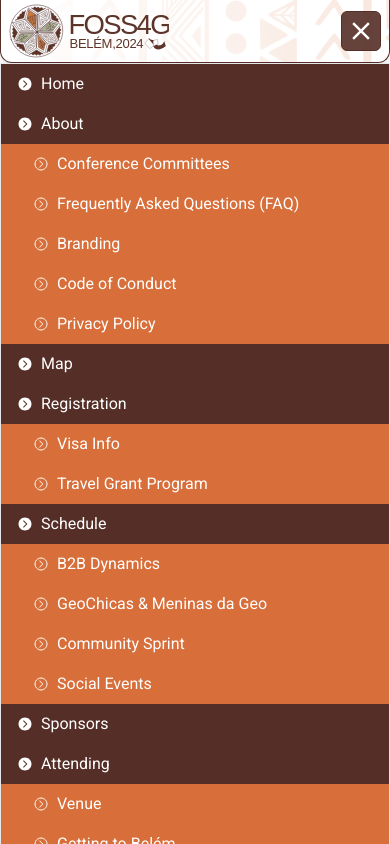
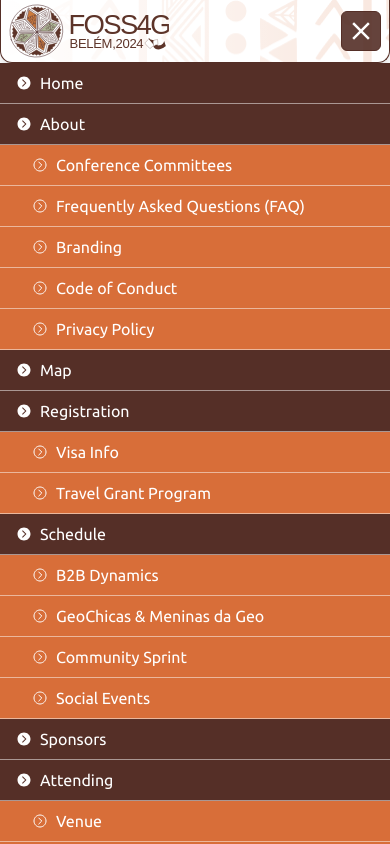
Before and after one commit to rami-dv/foss4g-belem, a Next.js app: page / in a window 390 px wide. Both pictures are taken after a click on the element 361 px from the left and 30 px from the top of the page. Shown: the top 844 px of the page. Built offline with nearby package versions, Linux system fonts and the light colour scheme.

Commit message:
better dividers

```diff
--- a/src/components/header.tsx
+++ b/src/components/header.tsx
@@ -175,9 +175,13 @@ export default function Header() {
             leaveTo="opacity-0"
             className="absolute z-40 top-full items-start justify-start w-full [max-height:calc(100vh_-_5rem)]"
           >
-            <div className="bg-white border sm:hidden w-full rounded-b-lg shadow-md">
+            <div className="bg-white font-ubuntu sm:hidden w-full rounded-b-lg shadow-md">
               {menuItems.map((menuItem) => (
-                <div key={menuItem.href} className="flex flex-col">
+                <>
+                  <div
+                    key={menuItem.href}
+                    className="flex flex-col border-b border-white/50 bg-f4g_red"
+                  >
                     <Link
                       href={menuItem.href}
                       onClick={() => setIsMenuOpen(false)}
@@ -191,22 +195,25 @@ export default function Header() {
                         {menuItem.label}
                       </div>
                     </Link>
-                  <div className="flex flex-col">
-                    {menuItem.links &&
-                      menuItem.links.map((link) => (
+                  </div>
+
+                  {menuItem.links && (
+                    <div className="flex flex-col bg-f4g_orange ">
+                      {menuItem.links.map((link) => (
                         <Link
                           key={link.href}
                           href={link.href}
                           onClick={() => setIsMenuOpen(false)}
                         >
-                          <div className="flex items-center pl-8 text-white py-2 bg-f4g_orange">
+                          <div className="flex items-center pl-8  border-b border-white/50 text-white py-2 bg-f4g_orange">
                             <IoChevronForwardCircleOutline className="inline-block mr-2" />
                             {link.label}
                           </div>
                         </Link>
                       ))}
                     </div>
-                </div>
+                  )}
+                </>
               ))}
             </div>
           </Transition>
```
Lines whose indentation alone changed are shown as unchanged.
